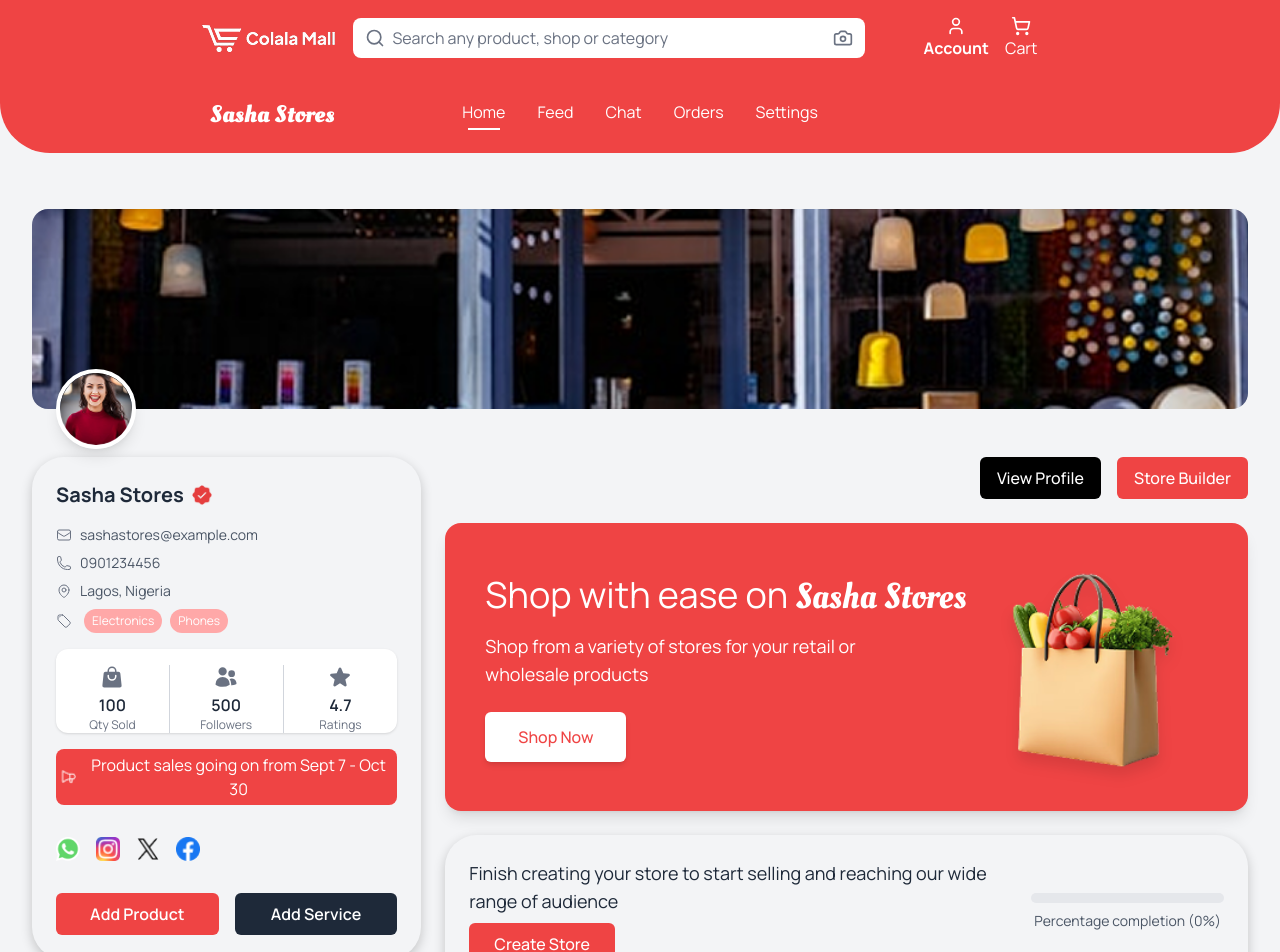
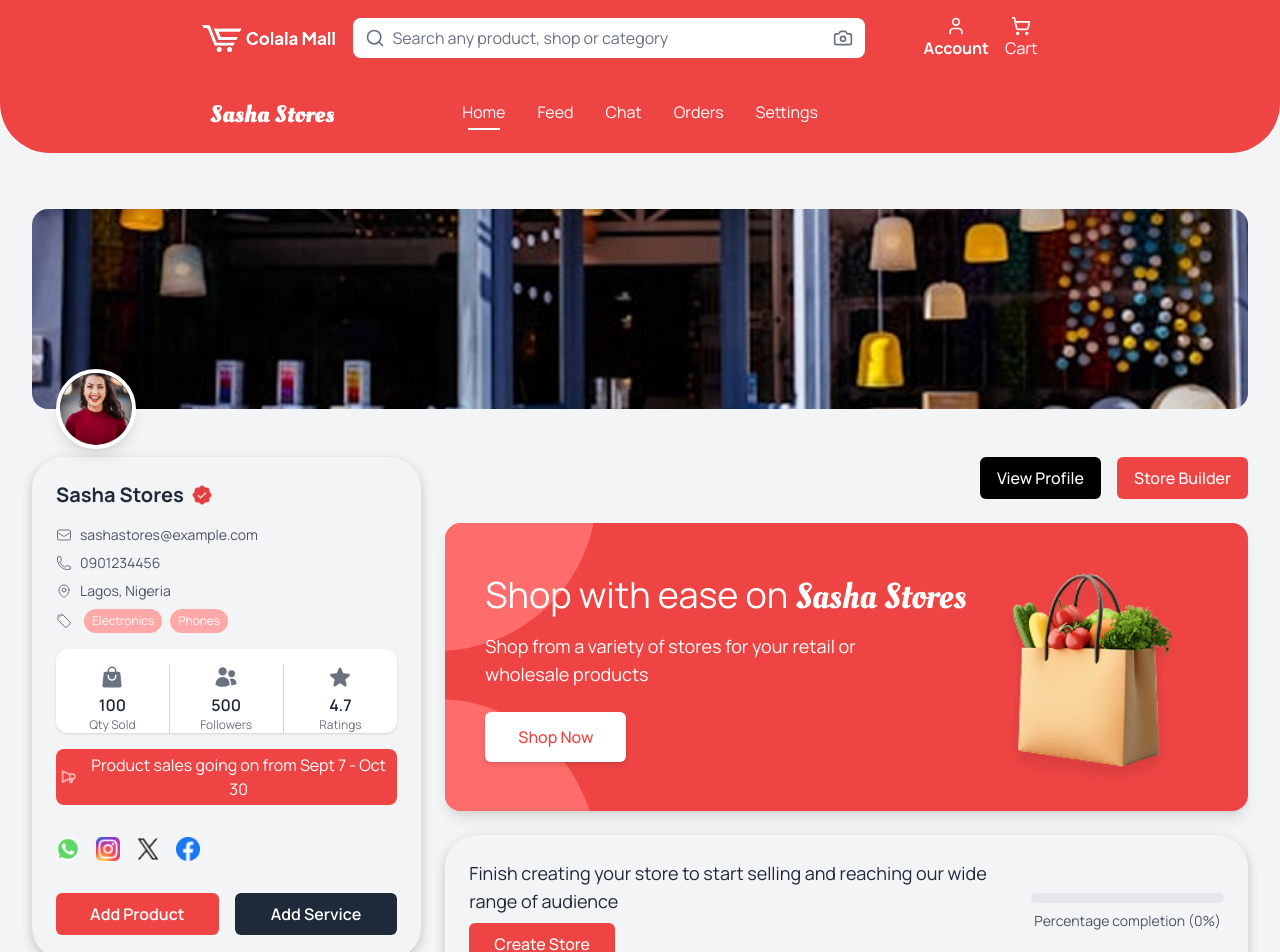
Before and after one commit to MianSuleman600/Colala-Store-Project, a React (Vite) app: page / in a window 1280 px wide. Shown: the top 952 px of the page. Built offline with nearby package versions, Linux system fonts and the light colour scheme.

Commit message:
Promotional Banner Fix

```diff
--- a/src/components/ui/PromotionBanner.jsx
+++ b/src/components/ui/PromotionBanner.jsx
@@ -1,57 +1,47 @@
 // src/components/ui/PromotionalBanner.jsx
 import React from 'react';
-import Button from './Button'; // Assuming Button component path: src/components/ui/Button.jsx
-import { useGetStoreProfileQuery } from '../../services/storeProfileApi'; // Import the RTK Query hook
-import { useSelector } from 'react-redux'; // Import useSelector to get userId
-import shoppingBagImage from '../../assets/images/bag.png'; // Local image asset
+import Button from './Button';
+import { useGetStoreProfileQuery } from '../../services/storeProfileApi';
+import { useSelector } from 'react-redux';
+import shoppingBagImage from '../../assets/images/bag.png';
 
 /**
- * Helper function to determine contrast text color (black or white)
- * based on the background color's luminance.
- * @param {string} hexcolor - The background color in hex format (e.g., '#RRGGBB').
- * @returns {string} The contrast text color ('#000000' for dark background, '#FFFFFF' for light background).
+ * Get contrast text color for background
  */
 const getContrastTextColor = (hexcolor) => {
     if (!hexcolor || typeof hexcolor !== 'string') {
-        return '#FFFFFF'; // Default to white if color is invalid
+        return '#FFFFFF';
     }
+    const cleanHex = hexcolor.startsWith('#') ? hexcolor.slice(1) : hexcolor;
+    const expandedHex =
+        cleanHex.length === 3
+            ? cleanHex.split('').map((char) => char + char).join('')
+            : cleanHex;
 
-    // Remove '#' if present
-    const cleanHex = hexcolor.startsWith('#') ? hexcolor.slice(1) : hexcolor;
-
-    // Handle shorthand hex codes (e.g., #FFF)
-    const expandedHex = cleanHex.length === 3
-        ? cleanHex.split('').map(char => char + char).join('')
-        : cleanHex;
-
-    // Parse R, G, B values
     const r = parseInt(expandedHex.substring(0, 2), 16);
     const g = parseInt(expandedHex.substring(2, 4), 16);
     const b = parseInt(expandedHex.substring(4, 6), 16);
 
-    // Calculate luminance (perceived brightness)
-    // Formula: (0.299*R + 0.587*G + 0.114*B) / 255
     const luminance = (0.299 * r + 0.587 * g + 0.114 * b) / 255;
-
-    // Use a threshold to decide between dark and light text
-    // A common threshold is 0.5, but 0.4 or 0.6 can be used depending on preference
-    return luminance > 0.5 ? '#000000' : '#FFFFFF'; // Return black for light background, white for dark
+    return luminance > 0.5 ? '#000000' : '#FFFFFF';
 };
 
 /**
- * PromotionalBanner Component
- * Displays a promotional banner with a title, description, and a call-to-action button,
- * dynamically styled using the store's brand color and displaying the promotional banner image.
- *
- * @param {object} props
- * @param {string} [props.storeName] - The name of the store to display in the main title. If not provided,
- * it will attempt to fetch it from the store profile.
- * @param {string} [props.titlePrefix='Shop with ease on'] - The prefix text before the store name in the title.
- * @param {string} [props.description='Shop from a variety of stores for your retail or wholesale products'] - The descriptive text below the title.
- * @param {string} [props.buttonText='Shop Now'] - The text displayed on the call-to-action button.
- * @param {function} [props.onButtonClick] - Callback function to be executed when the "Shop Now" button is clicked.
- * @param {string} [props.className=''] - Additional Tailwind CSS classes to apply to the main banner container.
+ * Lighten a hex color
  */
+const lightenColor = (hex, percent) => {
+    const num = parseInt(hex.replace('#', ''), 16);
+    let r = (num >> 16) + percent;
+    let g = ((num >> 8) & 0x00ff) + percent;
+    let b = (num & 0x0000ff) + percent;
+
+    r = r < 255 ? (r < 0 ? 0 : r) : 255;
+    g = g < 255 ? (g < 0 ? 0 : g) : 255;
+    b = b < 255 ? (b < 0 ? 0 : b) : 255;
+
+    return '#' + (b | (g << 8) | (r << 16)).toString(16).padStart(6, '0');
+};
+
 const PromotionalBanner = ({
     storeName: propStoreName,
     titlePrefix = 'Shop with ease on',
@@ -60,31 +50,26 @@
     onButtonClick,
     className = ''
 }) => {
-    // Get userId from Redux
     const { userId, isLoggedIn, userName } = useSelector((state) => state.user);
-
-    // Fetch the store profile data using the userId
     const { data: storeProfile, isLoading, error } = useGetStoreProfileQuery(userId, {
-        skip: !isLoggedIn || !userId, // Skip the query if user is not logged in or userId is not available
+        skip: !isLoggedIn || !userId,
     });
 
-    // Determine the actual store name to display
-    const currentStoreName = propStoreName || storeProfile?.name || userName || 'Our Store'; // Fallback to userName then a generic name
+    const currentStoreName =
+        propStoreName || storeProfile?.name || userName || 'Our Store';
 
-    // Determine the brand color, with a fallback to a default if not yet loaded
-    const brandColor = storeProfile?.brandColor || '#EF4444'; // Use '#EF4444' as a default if not available
+    const brandColor = storeProfile?.brandColor || '#EF4444';
+    const contrastTextColor = getContrastTextColor(brandColor);
+    const lighterCurveColor = lightenColor(brandColor, 40); // 40 = slightly lighter shade
 
-    // Determine the contrasting text color for elements on the brandColor background
-    const contrastTextColor = getContrastTextColor(brandColor);
+    const promotionalImageUrl =
+        storeProfile?.promotionalBannerImageUrl || shoppingBagImage;
 
-    // Determine the promotional banner image URL
-    // Use the fetched URL, otherwise fall back to the local image
-    const promotionalImageUrl = storeProfile?.promotionalBannerImageUrl || shoppingBagImage;
-
-    // You might want to show a loading state or error state for the banner itself
     if (isLoading && isLoggedIn && userId) {
         return (
-            <div className={`relative w-full rounded-2xl p-6 md:p-8 lg:p-10 flex items-center justify-center bg-gray-100 shadow-lg ${className}`}>
+            <div
+                className={`relative w-full rounded-2xl p-6 md:p-8 lg:p-10 flex items-center justify-center bg-gray-100 shadow-lg ${className}`}
+            >
                 <p className="text-gray-600">Loading banner...</p>
             </div>
         );
@@ -95,7 +80,7 @@
         return (
             <div
                 className={`relative w-full rounded-2xl p-6 md:p-8 lg:p-10 flex flex-col md:flex-row items-center justify-between overflow-hidden shadow-lg ${className}`}
-                style={{ backgroundColor: '#ccc' }} // Fallback background color
+                style={{ backgroundColor: '#ccc' }}
             >
                 <div className="relative z-10 flex flex-col items-center md:items-start text-center md:text-left mb-6 md:mb-0 md:w-1/2 lg:w-2/3">
                     <h2 className="text-2xl md:text-3xl lg:text-4xl mb-3 leading-tight text-gray-800">
@@ -111,9 +96,9 @@
                         Shop Now
                     </Button>
                 </div>
-                 <div className="relative z-10 w-full md:w-1/2 lg:w-1/3 flex justify-center items-center mt-6 md:mt-0">
+                <div className="relative z-10 w-full md:w-1/2 lg:w-1/3 flex justify-center items-center mt-6 md:mt-0">
                     <img
-                        src={shoppingBagImage} // Fallback to default image
+                        src={shoppingBagImage}
                         alt="Shopping Bag"
                         className="w-40 md:w-48 lg:w-60 h-auto object-contain drop-shadow-xl"
                     />
@@ -122,21 +107,42 @@
         );
     }
 
-
     return (
         <div
             className={`relative w-full rounded-2xl p-6 md:p-8 lg:p-10 flex flex-col md:flex-row items-center justify-between overflow-hidden shadow-lg ${className}`}
             style={{ backgroundColor: brandColor }}
         >
-            {/* The absolute-positioned curve divs were removed as they used non-standard Tailwind and would break responsiveness. */}
+            {/* Curved shapes */}
+            <div
+                className="absolute top-0 left-0 w-40 h-40"
+                style={{
+                    backgroundColor: lighterCurveColor,
+                    borderBottomRightRadius: '100%',
+                    transform: 'translate(-5%, -20%)',
+                    zIndex: 0,
+                }}
+            ></div>
 
-            {/* Content Section (Text and Button) */}
+            <div
+                className="absolute bottom-0 left-0 w-40 h-40"
+                style={{
+                    backgroundColor: lighterCurveColor,
+                    borderTopRightRadius: '100%',
+                    transform: 'translate(-5%, 30%)',
+                    zIndex: 0,
+                }}
+            ></div>
+
+            {/* Text Section */}
             <div className="relative z-10 flex flex-col items-center md:items-start text-center md:text-left mb-6 md:mb-0 md:w-1/2 lg:w-2/3">
                 <h2
                     className="text-2xl md:text-3xl lg:text-4xl mb-3 leading-tight"
                     style={{ color: contrastTextColor }}
                 >
-                    {titlePrefix} <span style={{ fontFamily: 'Oleo Script', color: contrastTextColor }}>{currentStoreName}</span>
+                    {titlePrefix}{' '}
+                    <span style={{ fontFamily: 'Oleo Script', color: contrastTextColor }}>
+                        {currentStoreName}
+                    </span>
                 </h2>
                 <p
                     className="text-sm md:text-base lg:text-lg mb-6 max-w-md"
@@ -153,13 +159,17 @@
                 </Button>
             </div>
 
-            {/* Image Section (Promotional Banner Image) */}
+            {/* Image Section */}
             <div className="relative z-10 w-full md:w-1/2 lg:w-1/3 flex justify-center items-center mt-6 md:mt-0">
                 <img
                     src={promotionalImageUrl}
                     alt="Promotional Banner"
                     className="w-40 md:w-48 lg:w-60 h-auto object-contain drop-shadow-xl"
-                    onError={(e) => { e.target.onerror = null; e.target.src = "https://placehold.co/200x200/cccccc/333333?text=Promo+Image"; }}
+                    onError={(e) => {
+                        e.target.onerror = null;
+                        e.target.src =
+                            'https://placehold.co/200x200/cccccc/333333?text=Promo+Image';
+                    }}
                 />
             </div>
         </div>
```
